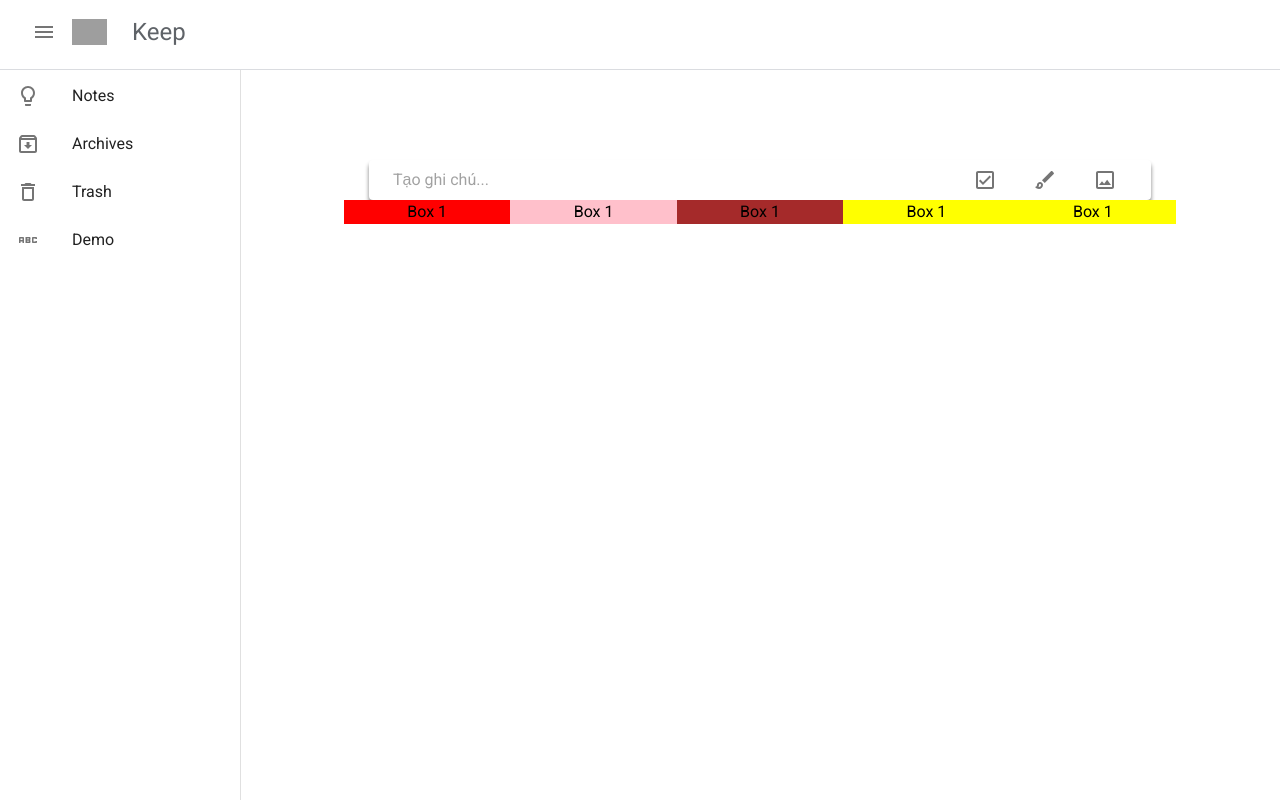
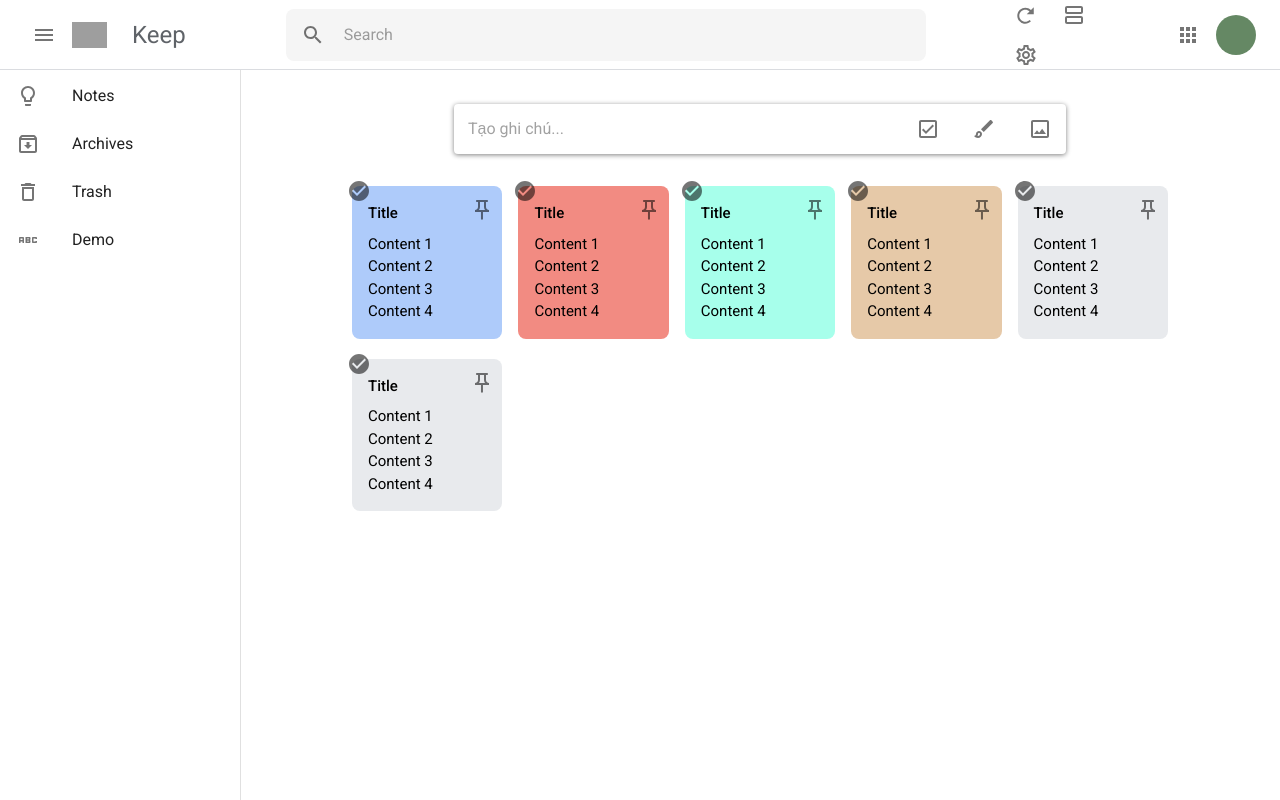
Before and after one commit to levanchungit/googlekeep-demo, a React (Create React App) app: page / in a window 1280 px wide. Built offline with nearby package versions, Linux system fonts and the light colour scheme; grey boxes are pictures that could not be loaded; a web font is replaced by a local one.

Commit message:
add InputSearch, ContainerItem, HeaderBar, update InputCreateBote and clearn code

```diff
--- /dev/null
+++ b/src/components/ContainerItem/index.js
@@ -0,0 +1,92 @@
+import React from 'react'
+import Box from '@mui/material/Box';
+import { Typography } from '@mui/material';
+import IconButton from '@mui/material/IconButton';
+import PushPinOutlinedIcon from '@mui/icons-material/PushPinOutlined';
+import CheckCircleIcon from '@mui/icons-material/CheckCircle';
+
+
+export default function index() {
+  return (
+    <Box sx={{ display: 'grid', gridTemplateColumns: '1fr 1fr 1fr 1fr 1fr', gridRowGap: 20, width: '80%', p: 4}}>
+        <Box sx={{mx: 1, backgroundColor: '#AECBFA', borderRadius: 2, p: 2, borderWidth: 1, borderColor: 'GrayText', position: 'relative' }}>
+          <Typography sx={{ textAlign: 'left', fontSize: 15, fontWeight: '500', mb: 1 }}>Title</Typography>
+          <Typography sx={{ textAlign: 'left', fontSize: 15, fontWeight: '400' }}>Content 1</Typography>
+          <Typography sx={{ textAlign: 'left', fontSize: 15, fontWeight: '400' }}>Content 2</Typography>
+          <Typography sx={{ textAlign: 'left', fontSize: 15, fontWeight: '400' }}>Content 3</Typography>
+          <Typography sx={{ textAlign: 'left', fontSize: 15, fontWeight: '400' }}>Content 4</Typography>
+          <IconButton sx = {{position: 'absolute', top: -15 ,left: -13}}>
+            <CheckCircleIcon />
+          </IconButton>
+          <IconButton sx = {{position: 'absolute', top: 4 ,right: 0}}>
+            <PushPinOutlinedIcon/>
+          </IconButton>
+        </Box>
+        <Box sx={{mx: 1, backgroundColor: '#F28B82', borderRadius: 2, p: 2, borderWidth: 1, borderColor: 'GrayText', position: 'relative' }}>
+          <Typography sx={{ textAlign: 'left', fontSize: 15, fontWeight: '500', mb: 1 }}>Title</Typography>
+          <Typography sx={{ textAlign: 'left', fontSize: 15, fontWeight: '400' }}>Content 1</Typography>
+          <Typography sx={{ textAlign: 'left', fontSize: 15, fontWeight: '400' }}>Content 2</Typography>
+          <Typography sx={{ textAlign: 'left', fontSize: 15, fontWeight: '400' }}>Content 3</Typography>
+          <Typography sx={{ textAlign: 'left', fontSize: 15, fontWeight: '400' }}>Content 4</Typography>
+          <IconButton sx = {{position: 'absolute', top: -15 ,left: -13}}>
+            <CheckCircleIcon />
+          </IconButton>
+          <IconButton sx = {{position: 'absolute', top: 4 ,right: 0}}>
+            <PushPinOutlinedIcon/>
+          </IconButton>
+        </Box>
+        <Box sx={{mx: 1, backgroundColor: '#A7FFEB', borderRadius: 2, p: 2, borderWidth: 1, borderColor: 'GrayText', position: 'relative' }}>
+          <Typography sx={{ textAlign: 'left', fontSize: 15, fontWeight: '500', mb: 1 }}>Title</Typography>
+          <Typography sx={{ textAlign: 'left', fontSize: 15, fontWeight: '400' }}>Content 1</Typography>
+          <Typography sx={{ textAlign: 'left', fontSize: 15, fontWeight: '400' }}>Content 2</Typography>
+          <Typography sx={{ textAlign: 'left', fontSize: 15, fontWeight: '400' }}>Content 3</Typography>
+          <Typography sx={{ textAlign: 'left', fontSize: 15, fontWeight: '400' }}>Content 4</Typography>
+          <IconButton sx = {{position: 'absolute', top: -15 ,left: -13}}>
+            <CheckCircleIcon />
+          </IconButton>
+          <IconButton sx = {{position: 'absolute', top: 4 ,right: 0}}>
+            <PushPinOutlinedIcon/>
+          </IconButton>
+        </Box>
+        <Box sx={{mx: 1, backgroundColor: '#E6C9A8', borderRadius: 2, p: 2, borderWidth: 1, borderColor: 'GrayText', position: 'relative' }}>
+          <Typography sx={{ textAlign: 'left', fontSize: 15, fontWeight: '500', mb: 1 }}>Title</Typography>
+          <Typography sx={{ textAlign: 'left', fontSize: 15, fontWeight: '400' }}>Content 1</Typography>
+          <Typography sx={{ textAlign: 'left', fontSize: 15, fontWeight: '400' }}>Content 2</Typography>
+          <Typography sx={{ textAlign: 'left', fontSize: 15, fontWeight: '400' }}>Content 3</Typography>
+          <Typography sx={{ textAlign: 'left', fontSize: 15, fontWeight: '400' }}>Content 4</Typography>
+          <IconButton sx = {{position: 'absolute', top: -15 ,left: -13}}>
+            <CheckCircleIcon />
+          </IconButton>
+          <IconButton sx = {{position: 'absolute', top: 4 ,right: 0}}>
+            <PushPinOutlinedIcon/>
+          </IconButton>
+        </Box>
+        <Box sx={{mx: 1, backgroundColor: '#E8EAED', borderRadius: 2, p: 2, borderWidth: 1, borderColor: 'GrayText', position: 'relative' }}>
+          <Typography sx={{ textAlign: 'left', fontSize: 15, fontWeight: '500', mb: 1 }}>Title</Typography>
+          <Typography sx={{ textAlign: 'left', fontSize: 15, fontWeight: '400' }}>Content 1</Typography>
+          <Typography sx={{ textAlign: 'left', fontSize: 15, fontWeight: '400' }}>Content 2</Typography>
+          <Typography sx={{ textAlign: 'left', fontSize: 15, fontWeight: '400' }}>Content 3</Typography>
+          <Typography sx={{ textAlign: 'left', fontSize: 15, fontWeight: '400' }}>Content 4</Typography>
+          <IconButton sx = {{position: 'absolute', top: -15 ,left: -13}}>
+            <CheckCircleIcon />
+          </IconButton>
+          <IconButton sx = {{position: 'absolute', top: 4 ,right: 0}}>
+            <PushPinOutlinedIcon/>
+          </IconButton>
+        </Box>
+        <Box sx={{mx: 1, backgroundColor: '#E8EAED', borderRadius: 2, p: 2, borderWidth: 1, borderColor: 'GrayText', position: 'relative' }}>
+          <Typography sx={{ textAlign: 'left', fontSize: 15, fontWeight: '500', mb: 1 }}>Title</Typography>
+          <Typography sx={{ textAlign: 'left', fontSize: 15, fontWeight: '400' }}>Content 1</Typography>
+          <Typography sx={{ textAlign: 'left', fontSize: 15, fontWeight: '400' }}>Content 2</Typography>
+          <Typography sx={{ textAlign: 'left', fontSize: 15, fontWeight: '400' }}>Content 3</Typography>
+          <Typography sx={{ textAlign: 'left', fontSize: 15, fontWeight: '400' }}>Content 4</Typography>
+          <IconButton sx = {{position: 'absolute', top: -15 ,left: -13}}>
+            <CheckCircleIcon />
+          </IconButton>
+          <IconButton sx = {{position: 'absolute', top: 4 ,right: 0}}>
+            <PushPinOutlinedIcon/>
+          </IconButton>
+        </Box>
+    </Box>
+  )
+}
--- a/src/components/HeaderBar/index.js
+++ b/src/components/HeaderBar/index.js
@@ -1,7 +1,13 @@
 import React from 'react'
-import { AppBar, IconButton, Toolbar, Typography } from '@mui/material';
+import { AppBar, IconButton, Toolbar, Typography, Box } from '@mui/material';
 import MenuIcon from '@mui/icons-material/Menu';
+import ReplayIcon from '@mui/icons-material/Replay';
+import ViewAgendaOutlinedIcon from '@mui/icons-material/ViewAgendaOutlined';
+import SettingsOutlinedIcon from '@mui/icons-material/SettingsOutlined';
+import AppsOutlinedIcon from '@mui/icons-material/AppsOutlined';
 import styled from '@emotion/styled';
+import InputSearch from '../InputSearch';
+
 
 const Header = styled(AppBar)`
   z-index: 1201;
@@ -14,6 +20,7 @@
   color: #5F6368;
   font-size: 24px;
   margin-left: 25px;
+  margin-right: 100px;
 `
 
 const HeaderBar = ({ open, handleDrawer }) => {
@@ -24,8 +31,28 @@
                 <IconButton onClick={() => handleDrawer()} sx={{ mr: 1 }}>
                     <MenuIcon />
                 </IconButton>
-                <img style={{ width: '35px' }} src={logo}></img>
+                <img style={{ width: '35px' }} src={logo} alt='logo'></img>
                 <Heading>Keep</Heading>
+                <InputSearch sx={{ p: 40 }}></InputSearch>
+                <Box sx = {{ml: 10}}>
+                    <IconButton sx={{ mr: 1 }}>
+                        <ReplayIcon sx={{ transform: 'scaleX(-1) rotate(-45deg)' }}/>
+                    </IconButton>
+                    <IconButton sx={{ mr: 1 }}>
+                        <ViewAgendaOutlinedIcon />
+                    </IconButton>
+                    <IconButton sx={{ mr: 1 }}>
+                        <SettingsOutlinedIcon />
+                    </IconButton>
+                </Box>
+                <Box sx = {{ml: 4, display: 'flex'}}>
+                    <IconButton sx={{ mr: 1 }}>
+                        <AppsOutlinedIcon />
+                    </IconButton>
+                    <Box sx = {{width: 40, height: 40, borderRadius: 20, backgroundColor: '#658864'}}>
+                    </Box>
+                </Box>
+
             </Toolbar >
         </Header >
     )
--- a/src/components/InputCreateNote/index.js
+++ b/src/components/InputCreateNote/index.js
@@ -11,20 +11,20 @@
   return (
     <Paper
       component="form"
-      sx={{ p: '4px 16px', display: 'flex', alignItems: 'center', width: 750, boxShadow: '0px 4px 4px gray' }}
+      sx={{ p: '2px 6px', display: 'flex', alignItems: 'center', width: 600, height: '46px', boxShadow: '0px 1px 5px gray' }}
     >
       <InputBase
         sx={{ ml: 1, flex: 1 }}
         placeholder="Tạo ghi chú..."
         inputProps={{ 'aria-label': 'tao ghi chu' }}
       />
-      <IconButton type="button" sx={{ p: '0px 18px' }} aria-label="checkbox">
+      <IconButton type="button" sx={{ ml: 2 }} aria-label="checkbox">
         <CheckBoxOutlinedIcon />
       </IconButton>
-      <IconButton type="button" sx={{ p: '0px 18px' }} aria-label="brush">
+      <IconButton type="button" sx={{ ml: 2 }} aria-label="brush">
         <BrushOutlinedIcon />
       </IconButton>
-      <IconButton type="button" sx={{ p: '0px 18px' }} aria-label="image">
+      <IconButton type="button" sx={{ ml: 2 }} aria-label="image">
         <ImageOutlinedIcon />
       </IconButton>
     </Paper>
--- a/src/components/InputSearch/index.js
+++ b/src/components/InputSearch/index.js
@@ -1,20 +1,23 @@
 import * as React from 'react';
+import InputBase from '@mui/material/InputBase';
+import IconButton from '@mui/material/IconButton';
+import SearchIcon from '@mui/icons-material/Search';
 import Box from '@mui/material/Box';
-import TextField from '@mui/material/TextField';
 
-export default function InputSearch() {
+export default function CustomizedInputBase() {
   return (
     <Box
       component="form"
-            sx={{
-                '& > :not(style)': { m: 1, width: '25ch' },
-            }}
-            noValidate
-            autoComplete="off"
+      sx={{ p: '2px 4px', display: 'flex', alignItems: 'center', width: 700, height: 48, backgroundColor: '#F5F5F5', borderRadius: 2 }}
     >
-            <TextField placeholder='ABCCCC' id="outlined-basic" label="Outlined" variant="outlined" />
-            <TextField id="filled-basic" label="Filled" variant="filled" />
-            <TextField id="standard-basic" label="Standard" variant="standard" />
+      <IconButton sx={{ p: '8px', m: '3px' }} aria-label="search">
+        <SearchIcon />
+      </IconButton>
+      <InputBase
+        sx={{ ml: 1, flex: 1 }}
+        placeholder="Search"
+        inputProps={{ 'aria-label': 'search' }}
+      />
     </Box>
   );
 }
--- a/src/components/SwipeDrawer.jsx
+++ b/src/components/SwipeDrawer.jsx
@@ -52,7 +52,6 @@
 }));
 
 function SwipeDrawer() {
-  const theme = useTheme();
   const [open, setOpen] = React.useState(true);
 
   const handleDrawer = () => {
--- a/src/components/notes/index.js
+++ b/src/components/notes/index.js
@@ -1,20 +1,13 @@
 import React from 'react'
 import Box from '@mui/material/Box';
 import InputCreateNote from '../InputCreateNote';
-import { Typography } from '@mui/material';
+import ContainerItem from '../ContainerItem';
 
 export default function index() {
     return (
-        <Box sx={{ display: "flex", width: "100%", alignItems: 'center', justifyContent: 'center', marginTop: 20, flexDirection: 'column' }}>
+        <Box sx={{ display: "flex", width: "100%", alignItems: 'center', justifyContent: 'center', marginTop: 13, flexDirection: 'column' }}>
             <InputCreateNote></InputCreateNote>
-
-            <Box sx={{ display: 'flex', width: '80%', backgroundColor: 'yellow', flexDirection: 'row' }}>
-                <Box sx={{ flex: 1, backgroundColor: 'red' }}><Typography sx={{ textAlign: 'center' }}>Box 1</Typography></Box>
-                <Box sx={{ flex: 1, backgroundColor: 'pink' }}><Typography sx={{ textAlign: 'center' }}>Box 1</Typography></Box>
-                <Box sx={{ flex: 1, backgroundColor: 'brown' }}><Typography sx={{ textAlign: 'center' }}>Box 1</Typography></Box>
-                <Box sx={{ flex: 1 }}><Typography sx={{ textAlign: 'center' }}>Box 1</Typography></Box>
-                <Box sx={{ flex: 1 }}><Typography sx={{ textAlign: 'center' }}>Box 1</Typography></Box>
-            </Box>
+            <ContainerItem></ContainerItem>
         </Box>
     )
 }
```
Also changed, not shown: 2 other files (tests, documents, lock files or other folders). Lines whose indentation alone changed are shown as unchanged.
